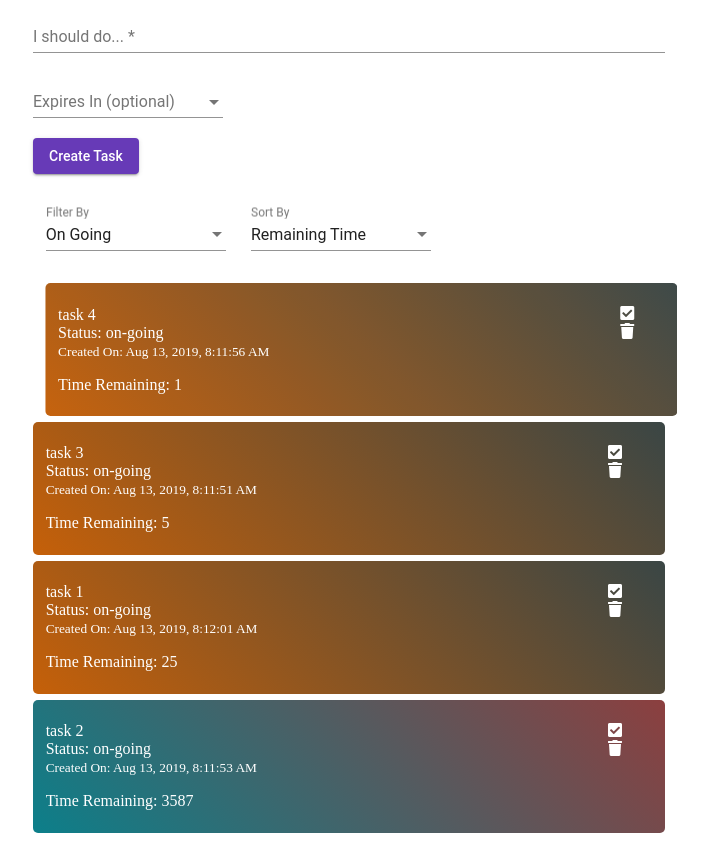
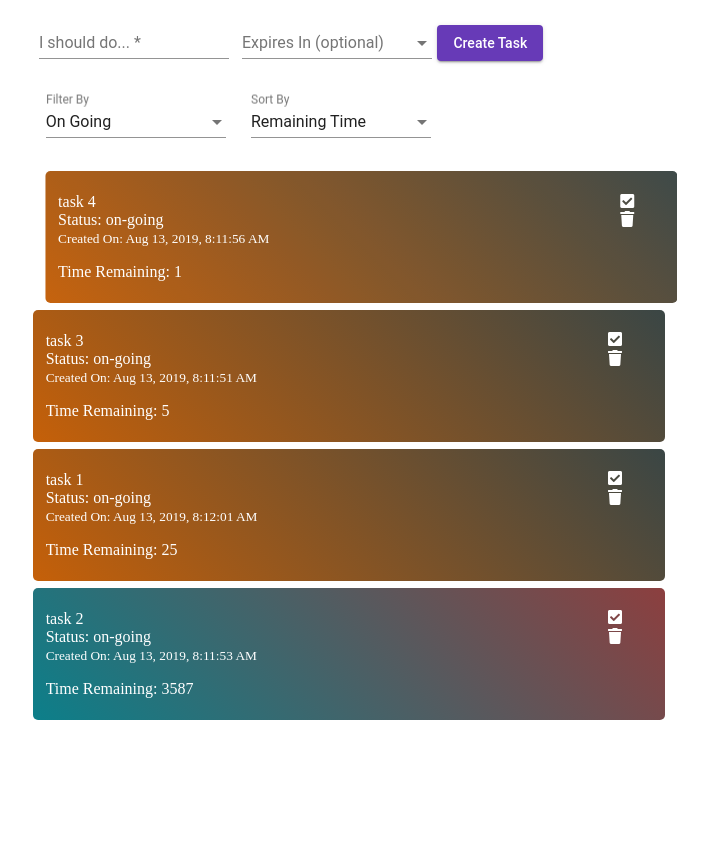
Before and after one commit to ShadabFaiz/ToDo, an Angular app: page / in a window 1280 px wide. Shown: the whole page, without its empty margins (291-999 px from the left). After the commit the page ends 800 px from the top, so only its background shows below. Built offline with nearby package versions, Linux system fonts and the light colour scheme.

Commit message:
Added ToDoStatus as enum

```diff
--- a/src/app/app.component.html
+++ b/src/app/app.component.html
@@ -1,6 +1,6 @@
 <div class="flex flex_center">
 
-  <form [formGroup]="toDoForm" (ngSubmit)="onFormSubmit()">
+  <form [formGroup]="toDoForm" (ngSubmit)="onFormSubmit()" class="taskCreationForm">
     <mat-form-field class="task">
       <input matInput placeholder="I should do..." formControlName="task">
     </mat-form-field>
--- a/src/app/app.component.scss
+++ b/src/app/app.component.scss
@@ -17,3 +17,19 @@ form > .task {
     width: 30%;
     min-width: fit-content;
 }
+
+.taskCreationForm {
+    display: flex;
+    flex-wrap: wrap;
+    justify-content: flex-start;
+    align-items: baseline;
+}
+
+.taskCreationForm > mat-form-field {
+    width: 30%;
+    margin: 1%;
+}
+
+.taskCreationForm > button {
+    height: fit-content;
+}
--- a/src/app/services/storage/storage.service.ts
+++ b/src/app/services/storage/storage.service.ts
@@ -1,5 +1,5 @@
 import { Injectable } from '@angular/core';
-import { IToDO } from 'src/models/IToDo';
+import { IToDO, TaskStatus } from 'src/models/IToDo';
 
 @Injectable({
   providedIn: 'root'
@@ -8,21 +8,21 @@ export class StorageService {
    private defaultTasks: IToDO[] = [
      {
         task: 'task 1', expiresOn: {duration: 30, type: 'sec', text: '30 secs'},
-        _id: Date.now(), status: 'on-going'},
+        _id: Date.now(), status: TaskStatus.ON_GOING},
      {
        task: 'task 2', expiresOn: {duration: 60, type: 'min', text: '30 secs'},
        _id: Date.now() - (8*1000),
-       status: 'on-going'
+       status: TaskStatus.ON_GOING
       },
      {
         task: 'task 3', expiresOn: {duration: 20, type: 'sec', text: '30 secs'},
         _id: Date.now() - (10*1000),
-        status: 'on-going'
+        status: TaskStatus.ON_GOING
     },
      {
        task: 'task 4', expiresOn: {duration: 10, type: 'sec', text: '30 secs'},
        _id: Date.now() - (5*1000),
-       status: 'on-going'
+       status: TaskStatus.ON_GOING
       }
    ];
 
--- a/src/app/shared/task-container/task-container.component.scss
+++ b/src/app/shared/task-container/task-container.component.scss
@@ -1,7 +1,7 @@
 .taskWrapper {
     width: 50%;
     display: block;
-    margin: 2% auto;
+    margin: .1% auto;
 }
 
 .searchForm {
--- a/src/app/shared/task-container/task-container.component.ts
+++ b/src/app/shared/task-container/task-container.component.ts
@@ -2,7 +2,7 @@ import { animate, style, transition, trigger } from '@angular/animations';
 import { Component, Input, OnChanges, OnInit } from '@angular/core';
 import { FormBuilder, FormGroup } from '@angular/forms';
 import { TaskService } from 'src/app/services/task/task.service';
-import { IToDO, TODOSTATUS } from 'src/models/IToDo';
+import { IToDO, TaskStatus, TODOSTATUS } from 'src/models/IToDo';
 import { sortCondition, TaskSortUtil } from 'src/utils/TaskSortUtil';
 
 @Component({
@@ -27,9 +27,9 @@ export class TaskContainerComponent implements OnInit, OnChanges {
   searchForm: FormGroup;
 
   filterOptions: {value: TODOSTATUS, text: string}[] = [
-    {value: 'completed', text: 'Completed'},
-    {value: 'expired', text: 'Expired'},
-    {value: 'on-going', text: 'On Going'}
+    {value: TaskStatus.COMPLETED, text: 'Completed'},
+    {value: TaskStatus.EXPIRED, text: 'Expired'},
+    {value: TaskStatus.ON_GOING, text: 'On Going'}
   ];
 
   sortingOption: {value: sortCondition, text: string }[] = [
@@ -64,7 +64,7 @@ export class TaskContainerComponent implements OnInit, OnChanges {
 
 
   onTaskComplete(taskCompleted: IToDO) {
-    taskCompleted.status = 'completed';
+    taskCompleted.status = TaskStatus.COMPLETED;
     const index = this.taskList.findIndex(task => task._id === taskCompleted._id);
     if(index >= 0)
       this.taskList[index] === taskCompleted;
@@ -80,11 +80,10 @@ export class TaskContainerComponent implements OnInit, OnChanges {
    *  show the expired task even though the filter is set to something else.
    */
   onTaskExpire(expiredTask: IToDO) {
-    expiredTask = {...expiredTask, status: 'expired'};
+    expiredTask = {...expiredTask, status: TaskStatus.EXPIRED};
     const index = this.taskList.findIndex(task => task._id === expiredTask._id);
     if(index >= 0) this.taskList[index] = expiredTask;
     this.updateListInViewByFilterCondition(this.searchForm.value.filterBy, this.taskList);
-    // this.taskList = this.taskList.filter(task => task._id !== expiredTask._id);
   }
 
 
--- a/src/app/shared/task/task.component.ts
+++ b/src/app/shared/task/task.component.ts
@@ -1,5 +1,5 @@
 import { Component, EventEmitter, Input, OnInit, Output } from '@angular/core';
-import { IToDO } from 'src/models/IToDo';
+import { IToDO, TaskStatus } from 'src/models/IToDo';
 import { TaskSortUtil } from 'src/utils/TaskSortUtil';
 
 @Component({
@@ -36,7 +36,7 @@ export class TaskComponent implements OnInit {
   }
 
   markAsCompleted() {
-    this.task = {...this.task, status: 'completed'};
+    this.task = {...this.task, status: TaskStatus.COMPLETED};
     this.remainingTime = null;
     this.complete.emit(this.task);
   }
@@ -63,7 +63,7 @@ export class TaskComponent implements OnInit {
 
   private updateTaskStatus() {
     if(this.remainingTime <= 0)
-      this.task = {...this.task, status: 'expired'};
+      this.task = {...this.task, status: TaskStatus.EXPIRED};
   }
 
   private updateRemainingTime(task: IToDO) {
--- a/src/models/IToDo.ts
+++ b/src/models/IToDo.ts
@@ -2,7 +2,7 @@ export interface IToDO {
     _id: TimeStamp;
     task: string;
     expiresOn: ExpirationOption;
-    status: TODOSTATUS;
+    status: TaskStatus;
 }
 
 
@@ -26,4 +26,10 @@ interface ExpirationOption {
 type TimeStamp = number;
 
 
-export type TODOSTATUS = 'completed' | 'on-going' | 'expired';
+export type TODOSTATUS = TaskStatus.COMPLETED | TaskStatus.ON_GOING | TaskStatus.EXPIRED;
+
+export enum TaskStatus {
+    COMPLETED= 'completed',
+    ON_GOING='on-going',
+    EXPIRED='expired'
+}
--- a/src/styles.scss
+++ b/src/styles.scss
@@ -10,3 +10,8 @@
 .flex_center {
     justify-content: center;
 }
+
+
+body, app-task-container {
+    overflow-x: hidden;
+}
```
